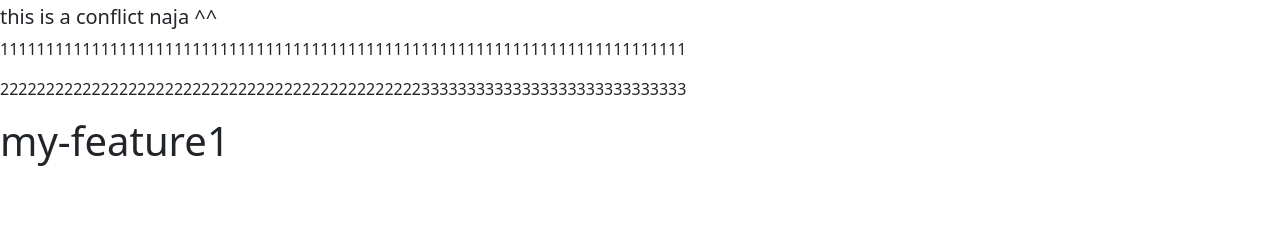
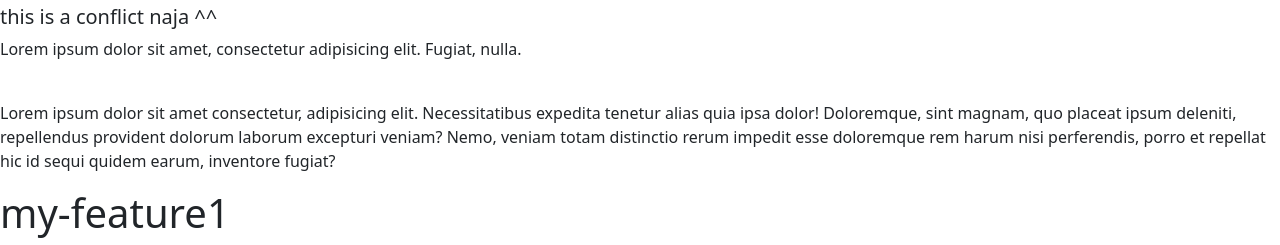
Before and after one commit to keavarin/git-lab, a plain HTML site: page index.html in a window 1280 px wide. Shown: the part 926-1171 px from the top of the page. Before the commit the page ends 1099 px from the top, so only its background shows below. Drawn offline with nearby package versions, Linux system fonts and the light colour scheme.

Commit message:
add texts

```diff
--- a/index.html
+++ b/index.html
@@ -61,12 +61,18 @@
             src="https://www.planetware.com/wpimages/2020/02/france-in-pictures-beautiful-places-to-photograph-eiffel-tower.jpg" />
     </div>
 
-    <h4>get an information in <link rel="stylesheet" href="suwijakbeer@gmail.com"></h4>
+    <h4>get an information in
+        <link rel="stylesheet" href="suwijakbeer@gmail.com">
+    </h4>
     <h5>this is a conflict naja ^^</h5>
 
 
-    <p>111111111111111111111111111111111111111111111111111111111111111111111111111</p>
-    <p>222222222222222222222222222222222222222222222233333333333333333333333333333</p>
+    <p>Lorem ipsum dolor sit amet, consectetur adipisicing elit. Fugiat, nulla.</p>
+    <br>
+    <p>Lorem ipsum dolor sit amet consectetur, adipisicing elit. Necessitatibus expedita tenetur alias quia ipsa dolor!
+        Doloremque, sint magnam, quo placeat ipsum deleniti, repellendus provident dolorum laborum excepturi veniam?
+        Nemo, veniam totam distinctio rerum impedit esse doloremque rem harum nisi perferendis, porro et repellat hic id
+        sequi quidem earum, inventore fugiat?</p>
 
     <h1>my-feature1</h1>
 
```
